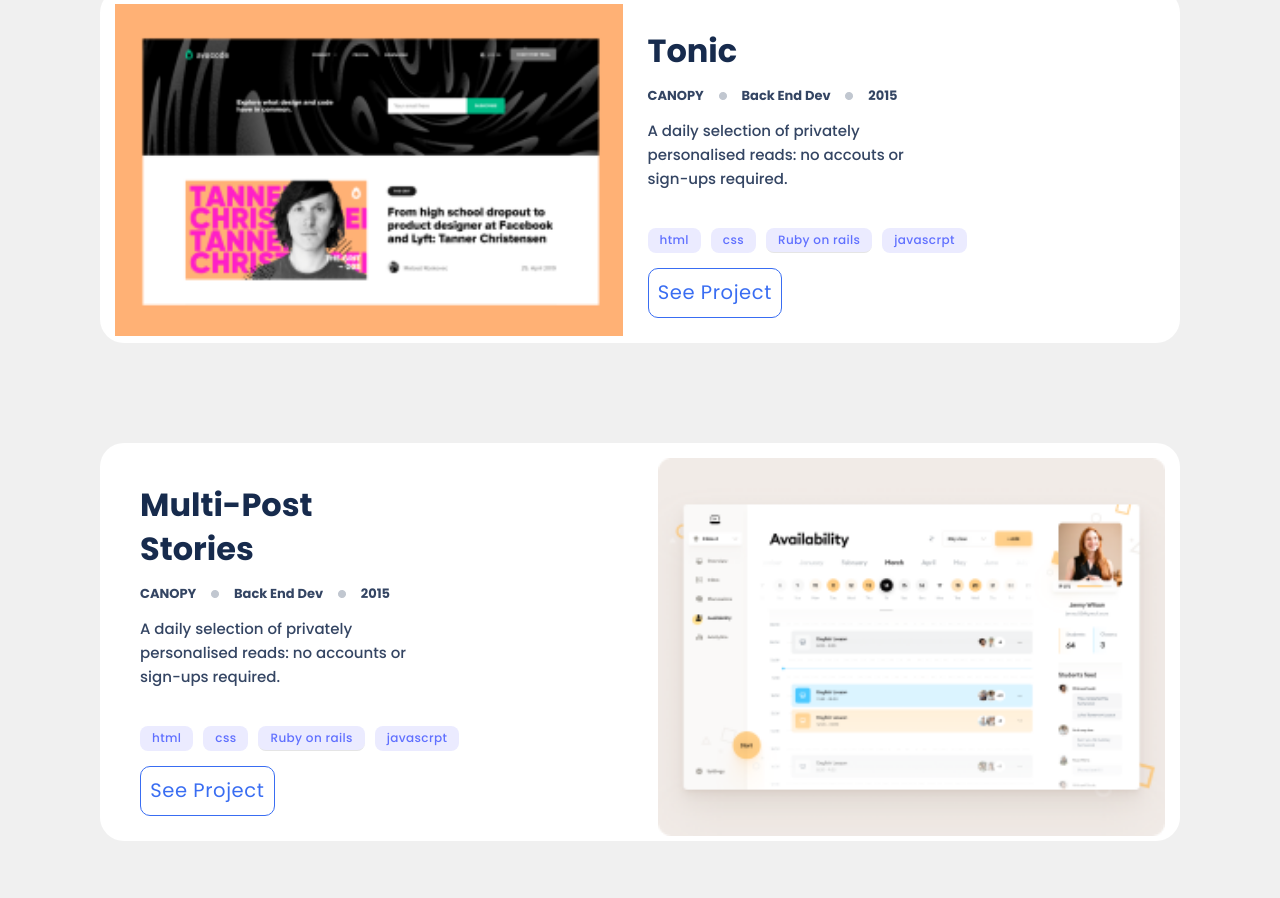
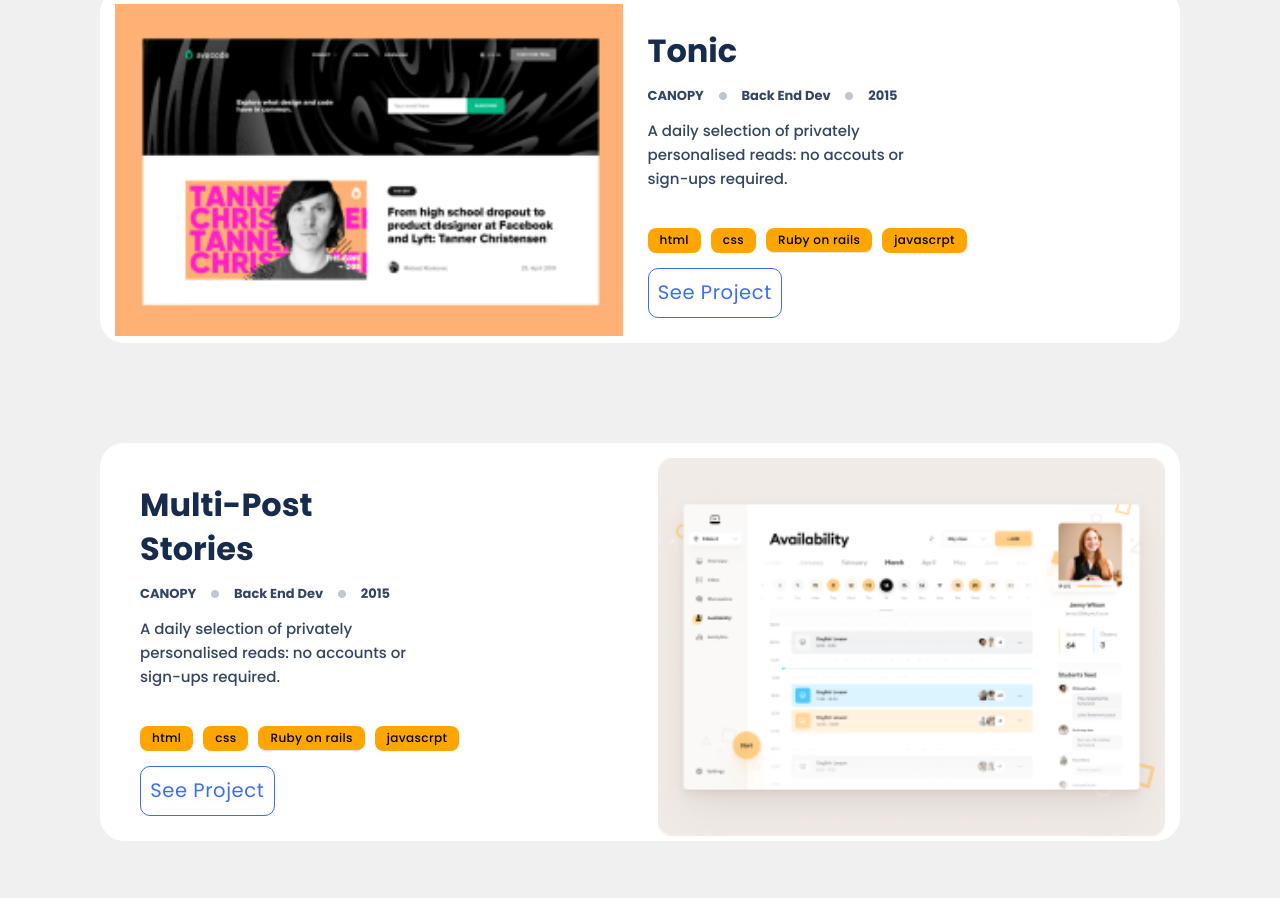
Before and after one commit to Ngufor-emmanuella/first-micro-project, a website: page index.html in a window 1280 px wide. Shown: the part 702-1600 px from the top of the page. Drawn offline with Linux system fonts and the light colour scheme.

Commit message:
Add color constrast to the project ul and li

```diff
--- a/style.css
+++ b/style.css
@@ -230,7 +230,8 @@ header .logo {
 }
 
 .project ul li {
-  background: #ebebff;
+  background: #ffa500;
+  color: #000;
   border-radius: 8px;
   padding: 4px 12px;
 }
@@ -559,6 +560,8 @@ nav img {
 
   .show .ok {
     display: flex;
+    background-color: #ffa500;
+    color: #000;
   }
 
   .about-container {
```
